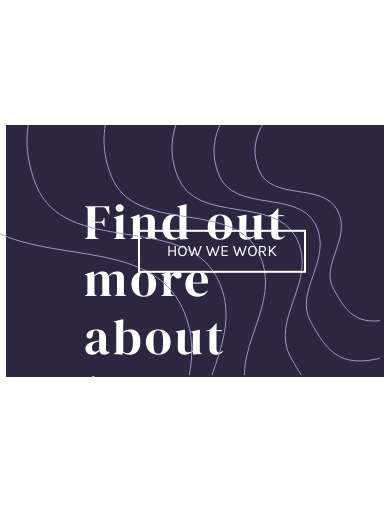
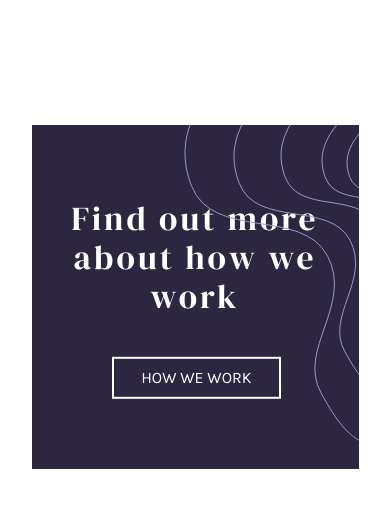
Before and after one commit to JuliaShybunka/insure-landing-page-master, a website: page index.html in a window 390 px wide. Shown: the part 2220-2748 px from the top of the page. Drawn offline with Linux system fonts and the light colour scheme.

Commit message:
Update about style

```diff
--- a/public/scss/_media.scss
+++ b/public/scss/_media.scss
@@ -61,4 +61,25 @@
     .content-item {
         margin-bottom: 47px;
     }
+    .about {}
+    .about__inner {
+        height: 344px;
+        max-width: 327px;
+        text-align: center;
+        margin: 0 auto;
+        padding: 74px 28px;
+        &::before {
+            background: no-repeat url(../images/bg-pattern-how-we-work-mobile.svg);
+            right: 0;
+            width: 175px;
+            height: 317px;
+        }
+    }
+    .about-title {
+        font-size: 2.1rem;
+    }
+    .about-btn {
+        top: unset;
+        bottom: 49px;
+    }
 }
```
Also changed, not shown: public/css/style.css.
